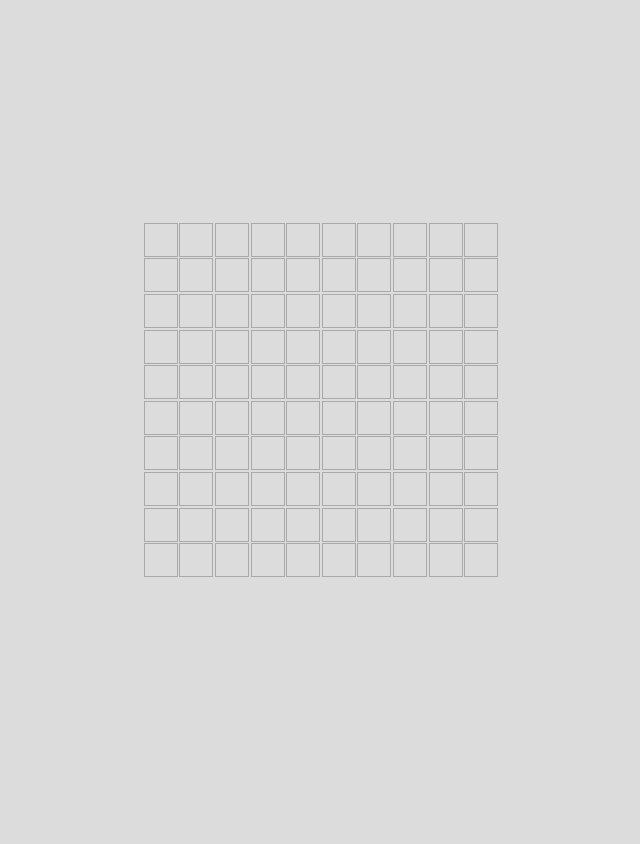
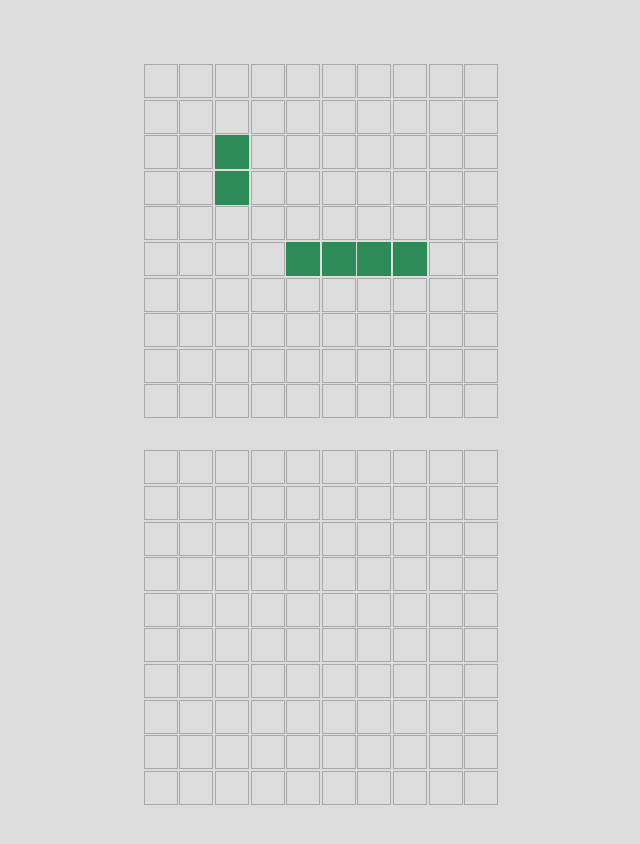
Before and after one commit to c-auri/battleship, a website built with webpack: page src/index.html in a window 1280 px wide. Shown: the whole page, without its empty margins (319-959 px from the left). Before the commit the page ends 800 px from the top, so only its background shows below. Built offline with nearby package versions, Linux system fonts and the light colour scheme.

Commit message:
Create ComputerBoard

```diff
--- a/src/index.html
+++ b/src/index.html
@@ -9,6 +9,7 @@
 <body>
 
     <main>
+        <div class="board" id="computer-board"></div>
         <div class="board" id="player-board"></div>
     </main>
 
--- a/src/index.ts
+++ b/src/index.ts
@@ -1,4 +1,6 @@
 import './styles.scss'
+import { initializeComputerBoard } from './view/ComputerBoard'
 import { initializePlayerBoard } from './view/PlayerBoard'
 
+initializeComputerBoard()
 initializePlayerBoard()
--- a/src/styles.scss
+++ b/src/styles.scss
@@ -14,6 +14,13 @@ body {
     display: grid;
     place-items: center;
     background-color: var(--clr-white);
+}
+
+main {
+    padding: 4rem;
+    display: flex;
+    flex-direction: column;
+    gap: 2rem;
 }
 
 .board {
@@ -41,8 +48,15 @@ body {
 }
 
 .ship {
-    border-color: var(--clr-red);
-    background-color: var(--clr-red);
+    &--computer {
+        border-color: var(--clr-red);
+        background-color: var(--clr-red);
+    }
+
+    &--player {
+        border-color: var(--clr-green);
+        background-color: var(--clr-green);
+    }
 
     &--sunk {
         border-color: var(--clr-medium-gray);
--- a/src/ts/model/Board.ts
+++ b/src/ts/model/Board.ts
@@ -30,6 +30,10 @@ export class Board {
         }
 
         return this.#ships.filter(ship => !ship.isSunk).length === 0
+    }
+
+    isShip(x: number, y: number) {
+        return this.#cells[x][y].shipId >= 0
     }
 
     place(ship: Ship, x: number, y: number, orientation: Orientation) {
--- /dev/null
+++ b/src/view/ComputerBoard.ts
@@ -0,0 +1,24 @@
+import { Board } from "../ts/model/Board"
+import { Ship } from "../ts/model/Ship"
+
+const divBoard = document.querySelector('#computer-board') as HTMLDivElement
+const board = new Board()
+
+export function initializeComputerBoard() {
+    board.place(new Ship(4), 4, 5, 'horizontal')
+    board.place(new Ship(2), 2, 2, 'vertical')
+
+    for (let i = 0; i < 10; i++) {
+        for (let j = 0; j < 10; j++) {
+            const cell = document.createElement('div')
+            cell.classList.add('cell')
+            cell.setAttribute('data-x', '' + j)
+            cell.setAttribute('data-y', '' + i)
+            if (board.isShip(j, i)) {
+                cell.classList.add('ship')
+                cell.classList.add('ship--player')
+            }
+            divBoard?.appendChild(cell)
+        }
+    }
+}
--- a/src/view/PlayerBoard.ts
+++ b/src/view/PlayerBoard.ts
@@ -37,6 +37,7 @@ function attack(event: Event) {
 
     if (response.isShip) {
         cell.classList.add('ship')
+        cell.classList.add('ship--computer')
 
         if (response.isSunk) {
             uncover(cell)
```
